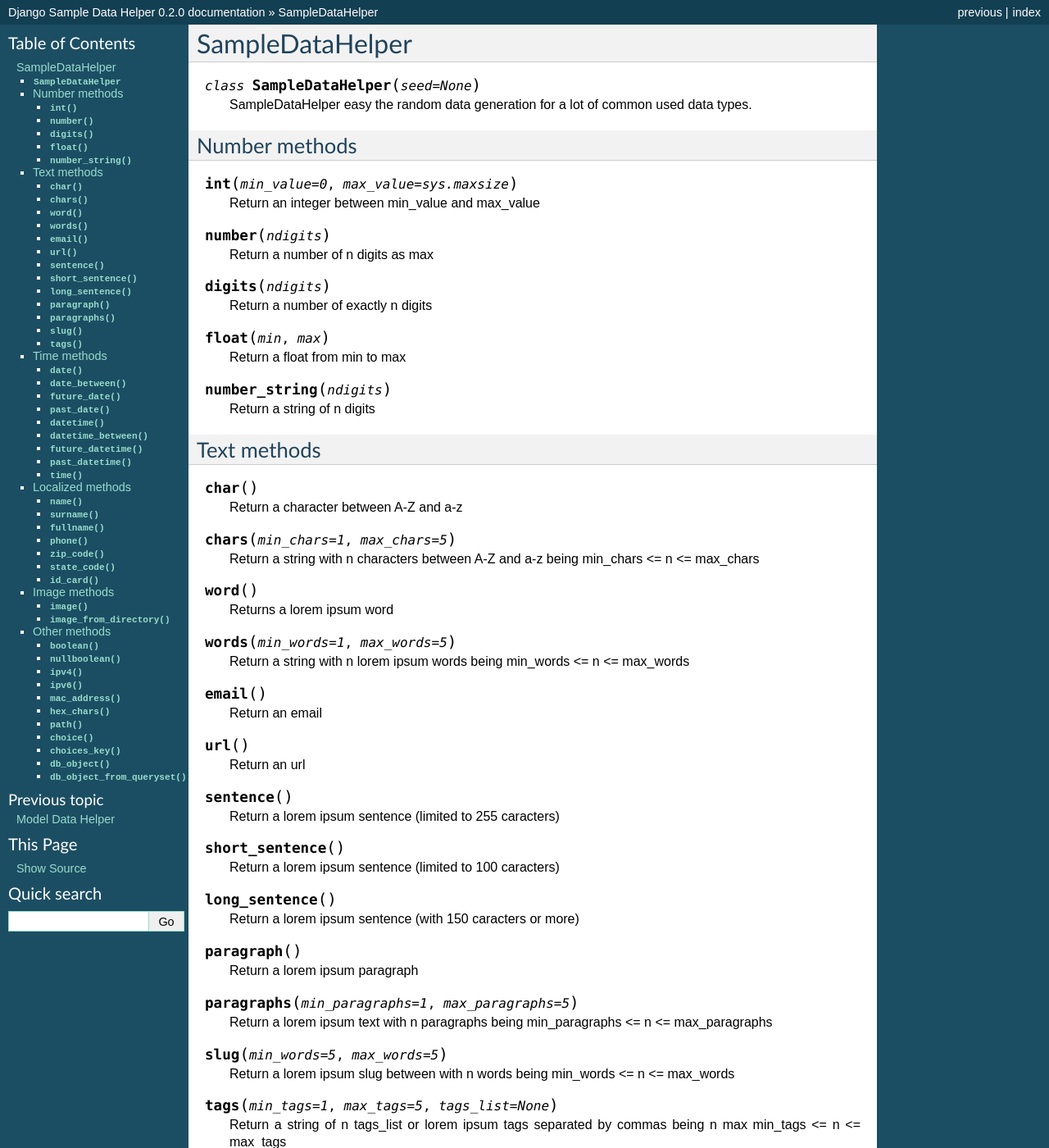
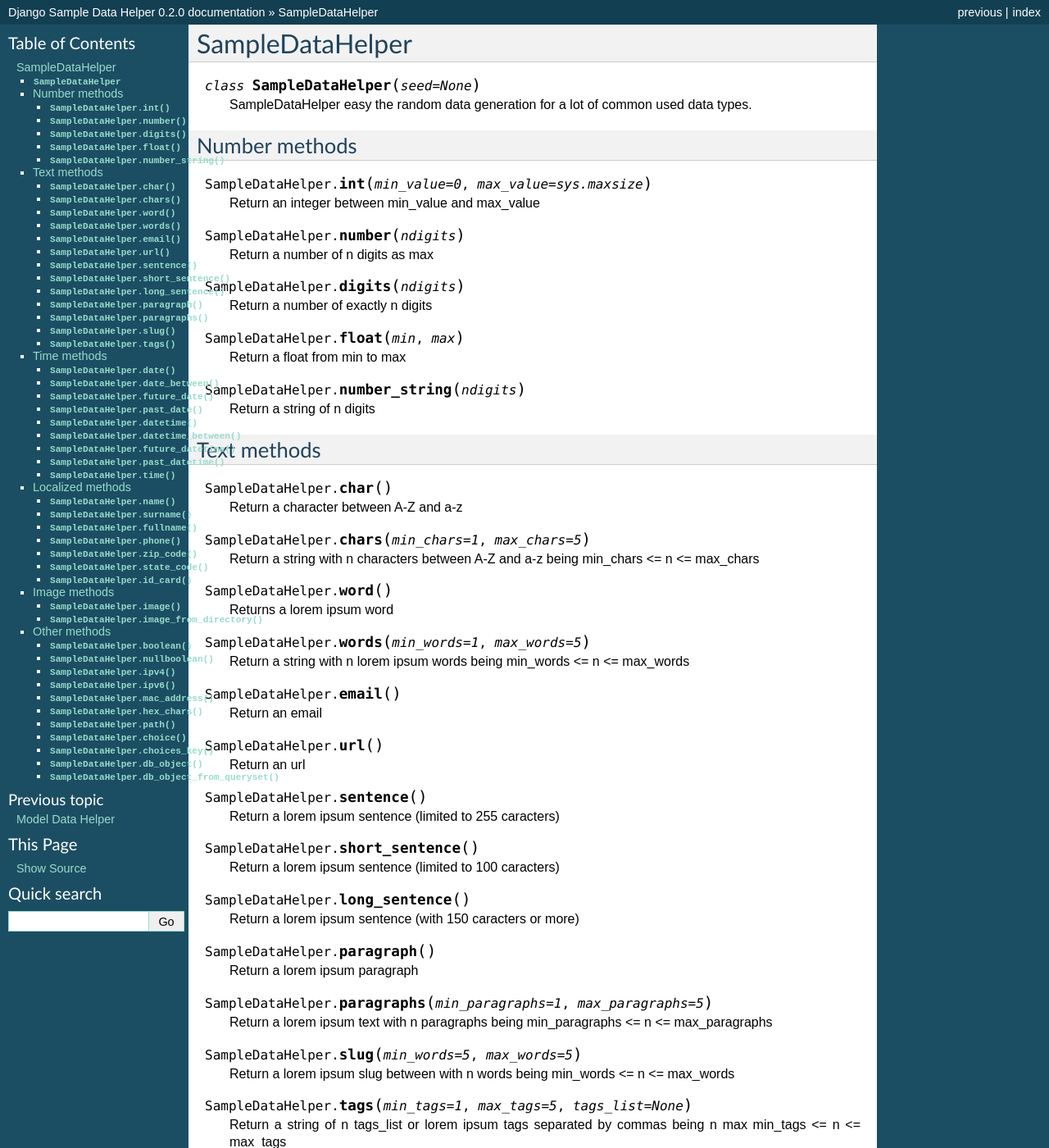
Before and after one commit to kaleidos/django-sampledatahelper, a Sphinx documentation site: the page built from doc/source/sampledatahelper.rst, in a window 1280 px wide and 1400 px high. Shown: the whole window at 82% size. Built offline with Sphinx 7.4.7, drawn with Linux system fonts in a browser that asks for light colours; some of the changed text lies outside the part shown.

Commit message:
Fixing some documentations problems

```diff
--- a/doc/requirements.txt
+++ /dev/null
@@ -1 +0,0 @@
-Pygments==1.6
--- a/doc/source/install_and_configure.rst
+++ b/doc/source/install_and_configure.rst
@@ -6,13 +6,13 @@
   pip install django-sampledatahelper
   pip install pillow  # For image generation
 
-You can configure, if you want a :code:`SAMPLEDATAHELPER_SEED` variable in your
+You can configure, if you want a ``SAMPLEDATAHELPER_SEED`` variable in your
 settings, to generate alwais the same data. Example::
 
   SAMPLEDATAHELPER_SEED = 123456789
 
-If you want to use the :code:`sampledatafiller` command, you have to define
-your :code:`SAMPLEDATAHELPER_MODELS` with the list of models you want to fill. Example::
+If you want to use the ``sampledatafiller`` command, you have to define
+your ``SAMPLEDATAHELPER_MODELS`` with the list of models you want to fill. Example::
 
   SAMPLEDATAHELPER_MODELS = [
       # Generate 5 instances completly random
--- a/doc/source/model_helper.rst
+++ b/doc/source/model_helper.rst
@@ -4,12 +4,12 @@
 Model data helper easy the models population introspecting in the django model
 fields.
 
-.. class:: ModelDataHelper(seed=None)
+.. py:class:: ModelDataHelper(seed=None)
 
     Initialize the seed of the instance of model data helper, to allwais
     generate the same data.
 
-.. method:: ModelDataHelper.fill_model(model, number, \*args, \*\*kwargs)
+.. py:method:: ModelDataHelper.fill_model(model, number, \*args, \*\*kwargs)
 
     Generate a number of instances of the model and save it. You can overwrite
     the default data generator adding extra kwargs arguments.
@@ -31,7 +31,7 @@
     parameters, and third the overwrited fields in kwargs in any orders. If you
     want to asure the ordering, use the args overwrite.
 
-.. method:: ModelDataHelper.fill_model_instance(instance, \*args, \*\*kwargs)
+.. py:method:: ModelDataHelper.fill_model_instance(instance, \*args, \*\*kwargs)
 
     Fill a instance of a django model. You can overwrite the default data
     generator adding extra arguments like in `fill_model` method. Examples::
--- a/doc/source/sampledatahelper.rst
+++ b/doc/source/sampledatahelper.rst
@@ -1,7 +1,7 @@
 SampleDataHelper
 ================
 
-.. class:: SampleDataHelper(seed=None)
+.. py:class:: SampleDataHelper(seed=None)
 
     SampleDataHelper easy the random data generation for a lot of common used
     data types.
@@ -9,82 +9,82 @@
 Number methods
 --------------
 
-.. function:: int(min_value=0, max_value=sys.maxsize)
+.. py:method:: SampleDataHelper.int(min_value=0, max_value=sys.maxsize)
 
     Return an integer between min_value and max_value
 
-.. function:: number(ndigits)
+.. py:method:: SampleDataHelper.number(ndigits)
 
     Return a number of n digits as max
 
-.. function:: digits(ndigits)
+.. py:method:: SampleDataHelper.digits(ndigits)
 
     Return a number of exactly n digits
 
-.. function:: float(min, max)
+.. py:method:: SampleDataHelper.float(min, max)
 
     Return a float from min to max
 
-.. function:: number_string(ndigits)
+.. py:method:: SampleDataHelper.number_string(ndigits)
 
     Return a string of n digits
 
 Text methods
 ------------
 
-.. function:: char()
+.. py:method:: SampleDataHelper.char()
 
     Return a character between A-Z and a-z
 
-.. function:: chars(min_chars=1, max_chars=5)
+.. py:method:: SampleDataHelper.chars(min_chars=1, max_chars=5)
 
     Return a string with n characters between A-Z and a-z being
     min_chars <= n <= max_chars
 
-.. function:: word()
+.. py:method:: SampleDataHelper.word()
 
     Returns a lorem ipsum word
 
-.. function:: words(min_words=1, max_words=5)
+.. py:method:: SampleDataHelper.words(min_words=1, max_words=5)
 
     Return a string with n lorem ipsum words being
     min_words <= n <= max_words
 
-.. function:: email()
+.. py:method:: SampleDataHelper.email()
 
     Return an email
 
-.. function:: url()
+.. py:method:: SampleDataHelper.url()
 
     Return an url
 
-.. function:: sentence()
+.. py:method:: SampleDataHelper.sentence()
 
     Return a lorem ipsum sentence (limited to 255 caracters)
 
-.. function:: short_sentence()
+.. py:method:: SampleDataHelper.short_sentence()
 
     Return a lorem ipsum sentence (limited to 100 caracters)
 
-.. function:: long_sentence()
+.. py:method:: SampleDataHelper.long_sentence()
 
     Return a lorem ipsum sentence (with 150 caracters or more)
 
-.. function:: paragraph()
+.. py:method:: SampleDataHelper.paragraph()
 
     Return a lorem ipsum paragraph
 
-.. function:: paragraphs(min_paragraphs=1, max_paragraphs=5)
+.. py:method:: SampleDataHelper.paragraphs(min_paragraphs=1, max_paragraphs=5)
 
     Return a lorem ipsum text with n paragraphs being
     min_paragraphs <= n <= max_paragraphs
 
-.. function:: slug(min_words=5, max_words=5)
+.. py:method:: SampleDataHelper.slug(min_words=5, max_words=5)
 
     Return a lorem ipsum slug between with n words being
     min_words <= n <= max_words
 
-.. function:: tags(min_tags=1, max_tags=5, tags_list=None)
+.. py:method:: SampleDataHelper.tags(min_tags=1, max_tags=5, tags_list=None)
 
     Return a string of n tags_list or lorem ipsum tags separated by commas
     being n max min_tags <= n <= max_tags
@@ -92,39 +92,39 @@
 Time methods
 ------------
 
-.. function:: date(begin=-365, end=365)
+.. py:method:: SampleDataHelper.date(begin=-365, end=365)
 
     Return a date between now+begin and now+end in days
 
-.. function:: date_between(min_date, max_date)
+.. py:method:: SampleDataHelper.date_between(min_date, max_date)
 
     Return a date between the min_date and max_date date objects
 
-.. function:: future_date(min_distance=0, max_distance=365)
+.. py:method:: SampleDataHelper.future_date(min_distance=0, max_distance=365)
 
     Return a future date between now+min_distance and now+max_distance in days
 
-.. function:: past_date(min_distance=0, max_distance=365)
+.. py:method:: SampleDataHelper.past_date(min_distance=0, max_distance=365)
 
     Return a past date between now-max_distance and now-min_distance in days
 
-.. function:: datetime(begin=-1440, end=1440)
+.. py:method:: SampleDataHelper.datetime(begin=-1440, end=1440)
 
     Return a datetime between now+begin and now+end in minutes
 
-.. function:: datetime_between(min_datetime, max_datetime)
+.. py:method:: SampleDataHelper.datetime_between(min_datetime, max_datetime)
 
     Return a datetime between the min_datetime and max_datetime datetime objects
 
-.. function:: future_datetime(min_distance=0, max_distance=1440)
+.. py:method:: SampleDataHelper.future_datetime(min_distance=0, max_distance=1440)
 
     Return a future datetime between now+min_distance and now+max_distance in minutes
 
-.. function:: past_datetime(min_distance=0, max_distance=1440)
+.. py:method:: SampleDataHelper.past_datetime(min_distance=0, max_distance=1440)
 
     Return a past datetime between now-max_distance and now-min_distance in minutes
 
-.. function:: time()
+.. py:method:: SampleDataHelper.time()
 
     Return a time
 
@@ -132,43 +132,43 @@
 Localized methods
 -----------------
 
-.. function:: name(locale=None, number=1, as_list=False)
+.. py:method:: SampleDataHelper.name(locale=None, number=1, as_list=False)
 
     Return a string or list of tipical names from locale using n names (compound names)
 
     Supported locales: cat, es, fr, us
 
-.. function:: surname(locale=None, number=1, as_list=False)
+.. py:method:: SampleDataHelper.surname(locale=None, number=1, as_list=False)
 
     Return a string or list of tipical surnames from locale using n surnames
 
     Supported locales: cat, es, fr, us
 
-.. function:: fullname(locale=None, as_list=False)
+.. py:method:: SampleDataHelper.fullname(locale=None, as_list=False)
 
     Return a string or list of tipical names+surnames from locale
 
     Supported locales: cat, es, fr, us
 
-.. function:: phone(locale, country_code)
+.. py:method:: SampleDataHelper.phone(locale, country_code)
 
     Return a phone number from a country with or without country code
 
     Supported locales: es
 
-.. function:: zip_code(locale)
+.. py:method:: SampleDataHelper.zip_code(locale)
 
     Return a zip code for a country
 
     Supported locales: es
 
-.. function:: state_code(locale)
+.. py:method:: SampleDataHelper.state_code(locale)
 
     Return a state code for the locale country.
 
     Supported locales: es, us
 
-.. function:: id_card(locale)
+.. py:method:: SampleDataHelper.id_card(locale)
 
     Return a identification card code for a country
 
@@ -177,63 +177,63 @@
 Image methods
 -------------
 
-.. function:: image(width, height, typ="simple")
+.. py:method:: SampleDataHelper.image(width, height, typ="simple")
 
     Return an image of width x height size generated with the typ generator.
 
     Available typ generators: simple, plasma, mandelbrot, ifs, random
 
-.. function:: image_from_directory(directory_path, valid_extensions=['.jpg', '.bmp', '.png'])
+.. py:method:: SampleDataHelper.image_from_directory(directory_path, valid_extensions=['.jpg', '.bmp', '.png'])
 
     Return an image from a directory with a valid extension
 
 Other methods
 -------------
 
-.. function:: boolean()
+.. py:method:: SampleDataHelper.boolean()
 
     Return a boolean value
 
-.. function:: nullboolean()
+.. py:method:: SampleDataHelper.nullboolean()
 
     Return a boolean value or a None
 
-.. function:: ipv4()
+.. py:method:: SampleDataHelper.ipv4()
 
     Return a ipv4 address
 
-.. function:: ipv6()
+.. py:method:: SampleDataHelper.ipv6()
 
     Return a ipv6 address
 
-.. function:: mac_address()
+.. py:method:: SampleDataHelper.mac_address()
 
     Return a mac address
 
-.. function:: hex_chars(min_chars=1, max_chars=5)
+.. py:method:: SampleDataHelper.hex_chars(min_chars=1, max_chars=5)
 
     Return a string with n characters between a-f and 0-9 being
     min_chars <= n <= max_chars
 
-.. function:: path(absolute=None, extension='', min_levels=1, max_levels=5)
+.. py:method:: SampleDataHelper.path(absolute=None, extension='', min_levels=1, max_levels=5)
 
     Return a absolute or relative path (based on `absolute` parameter) string
     finished in `extension`, and with n levels being min_levels <= n <= max_levels
 
-.. function:: choice(choices)
+.. py:method:: SampleDataHelper.choice(choices)
 
     Return a value from a list
 
-.. function:: choices_key(choices)
+.. py:method:: SampleDataHelper.choices_key(choices)
 
     Return a key from a django choices list
 
-.. function:: db_object(model, raise_not_choices=True)
+.. py:method:: SampleDataHelper.db_object(model, raise_not_choices=True)
 
     Return a random object from the model. If no object found and
     raise_not_choices is True raises NotChoicesException.
 
-.. function:: db_object_from_queryset(queryset, raise_not_choices=True)
+.. py:method:: SampleDataHelper.db_object_from_queryset(queryset, raise_not_choices=True)
 
     Return a random object from the queryset. If no object found and
     raise_not_choices is True raises NotChoicesException.
```
Also changed, not shown: doc/source/quick_start.rst (+5 -5 lines).
